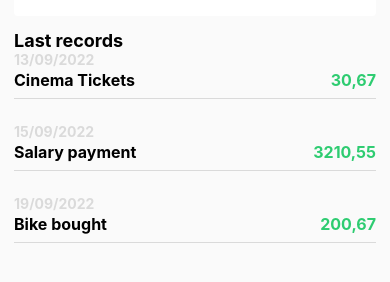
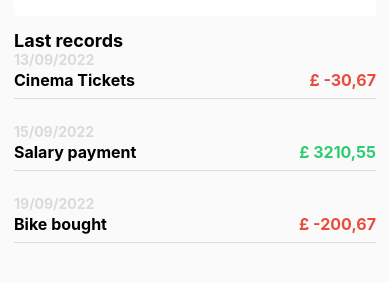
Before and after one commit to gmartins-dev/mobile-finances-app, a React Native app: screen / in a window 390 px wide. Shown: the part 206-488 px from the top of the page. Built offline with nearby package versions, Linux system fonts and the light colour scheme.

Commit message:
updates movements

```diff
--- a/src/components/Movements/index.jsx
+++ b/src/components/Movements/index.jsx
@@ -7,7 +7,9 @@ export default function Movements({ data }) {
       <Text style={styles.date}>{data.date}</Text>
       <View style={styles.content}>
         <Text style={styles.label}>{data.label}</Text>
-        <Text style={styles.value}>{data.value}</Text>
+        <Text style={data.type === 1 ? styles.value : styles.expenses}>
+          {data.type === 1 ? `£ ${data.value}` : `£ -${data.value}`}
+        </Text>
       </View>
     </TouchableOpacity>
   );
@@ -35,4 +37,5 @@ const styles = StyleSheet.create({
     fontSize: 16,
   },
   value: { color: '#2ecc71', fontWeight: 'bold', fontSize: 16 },
+  expenses: { color: '#e74c3c', fontWeight: 'bold', fontSize: 16 },
 });
```
